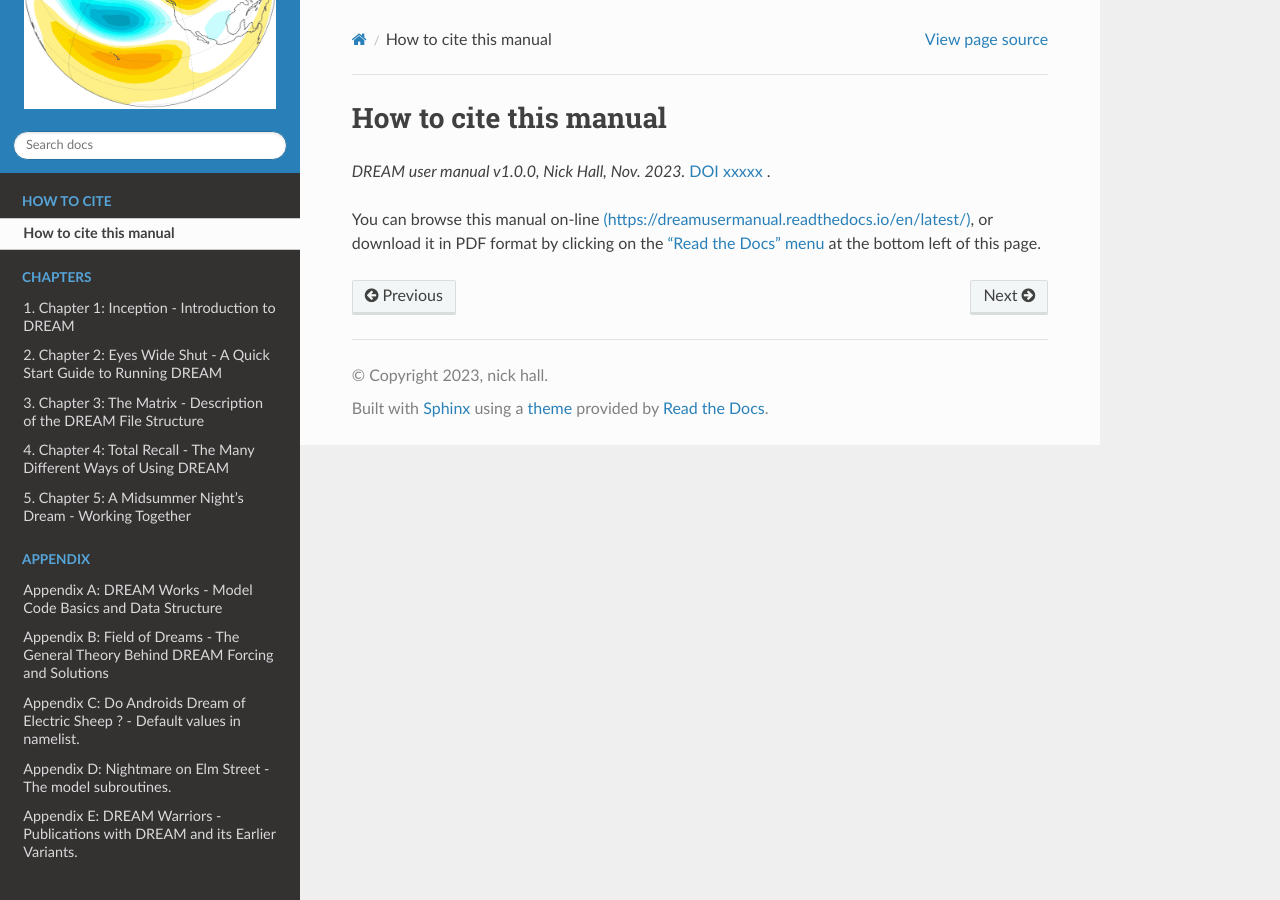
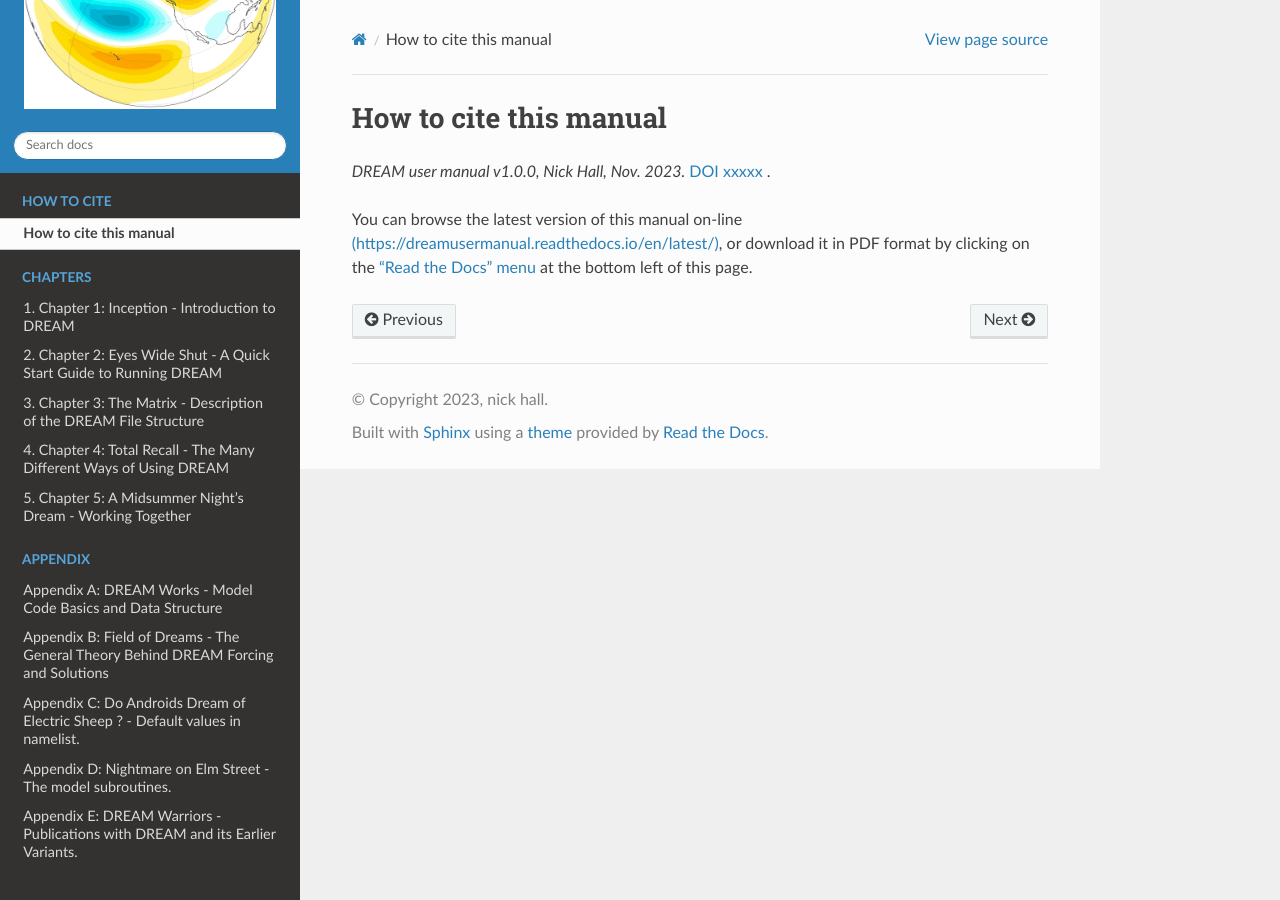
Before and after one commit to dream-gcm/usermanual, a Sphinx documentation site: the page built from source/how2cite.md, in a window 1280 px wide. Built offline with Sphinx 7.4.7 and the Read the Docs theme 2.0.0, drawn with Linux system fonts in a browser that asks for light colours.

Commit message:
Update how2cite.md

```diff
--- a/source/how2cite.md
+++ b/source/how2cite.md
@@ -2,5 +2,5 @@
 
 *DREAM user manual v1.0.0, Nick Hall, Nov. 2023.* [DOI xxxxx](http://www.doi.org) .
 
-You can browse this manual on-line [(https://dreamusermanual.readthedocs.io/en/latest/)](https://dreamusermanual.readthedocs.io/en/latest/),
+You can browse the latest version of this manual on-line [(https://dreamusermanual.readthedocs.io/en/latest/)](https://dreamusermanual.readthedocs.io/en/latest/),
 or download it in PDF format by clicking on the ["Read the Docs" menu](https://dreamusermanual.readthedocs.io/_/downloads/en/latest/pdf/) at the bottom left of this page.
```
